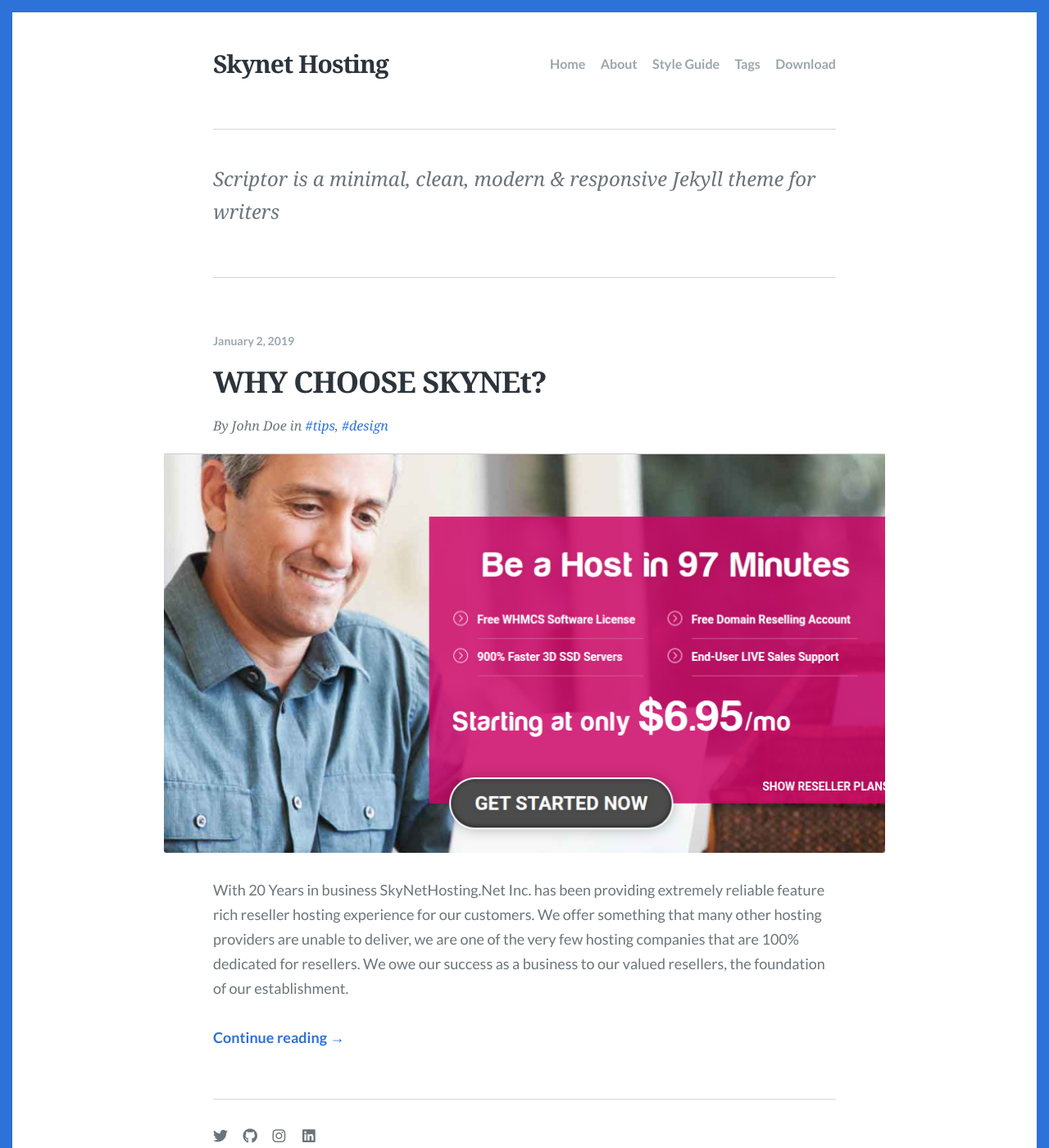
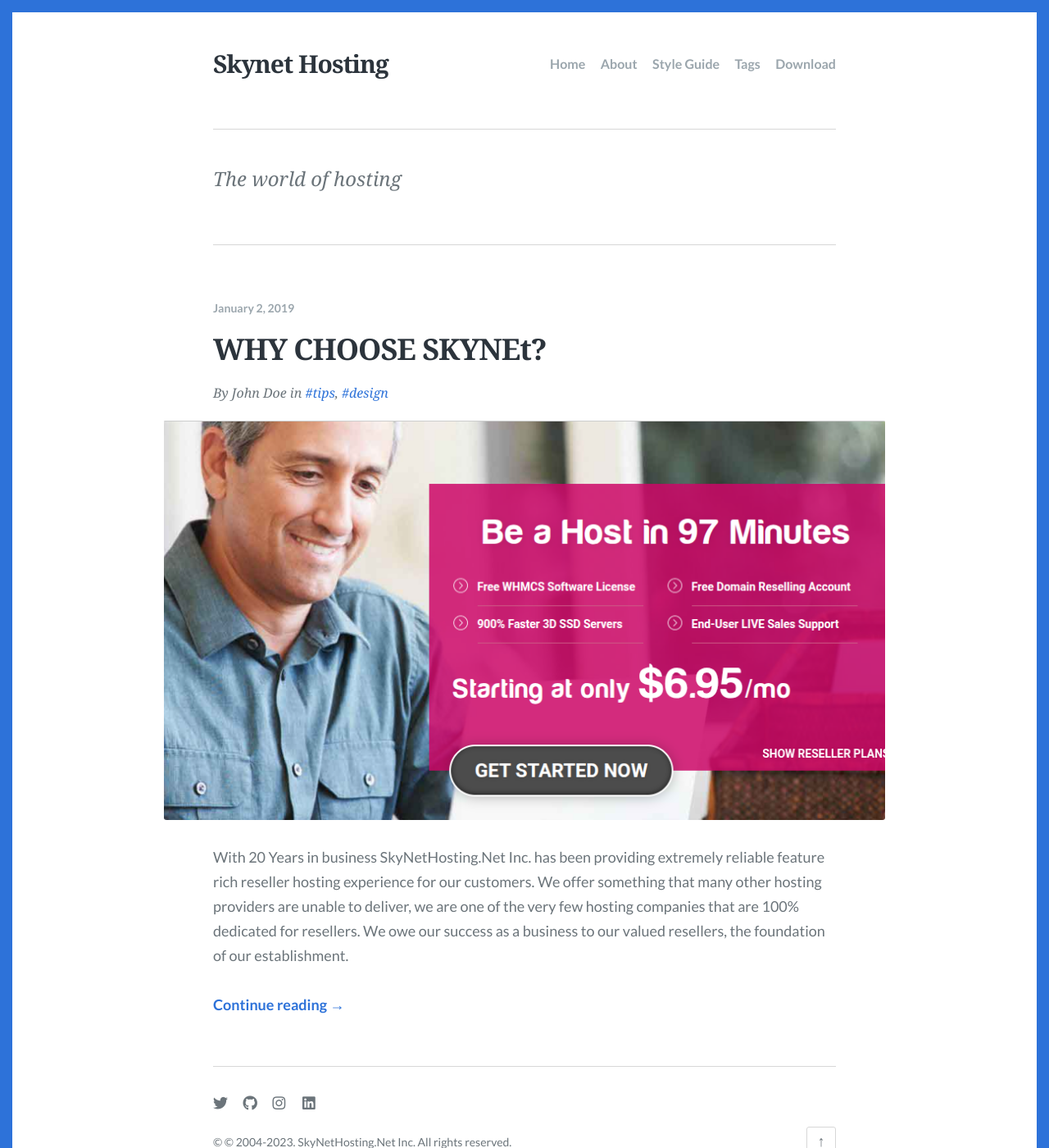
Before and after one commit to aneesh1985-rgb/blog12, a Jekyll site: the page built from index.html, in a window 1280 px wide and 1400 px high. Shown: the whole window at 82% size. Built offline with Jekyll 4.4.1, drawn with Linux system fonts in a browser that asks for light colours; some web fonts are replaced; the list of posts is cut into pages by our own code; some of the changed text lies outside the part shown.

Commit message:
Update _config.yml

```diff
--- a/_config.yml
+++ b/_config.yml
@@ -12,7 +12,7 @@
 title: "Skynet Hosting"
 
 # A description of your site for meta tag, search engine results.
-description: "Scriptor is a minimal, clean, modern & responsive Jekyll theme for writers"
+description: "The world of hosting"
 
 # The subpath of your site, e.g. /blog, for generating urls.
 baseurl: "/blog12"
@@ -47,7 +47,7 @@
 
 # Site footer
 footer:
-  content: "&copy; Scriptor all rights reserved. Theme by [JustGoodThemes](https://www.justgoodthemes.com)."
+  content: "&copy; © 2004-2023. SkyNetHosting.Net Inc. All rights reserved."
   has_social: true
 
 # Plugins
```
